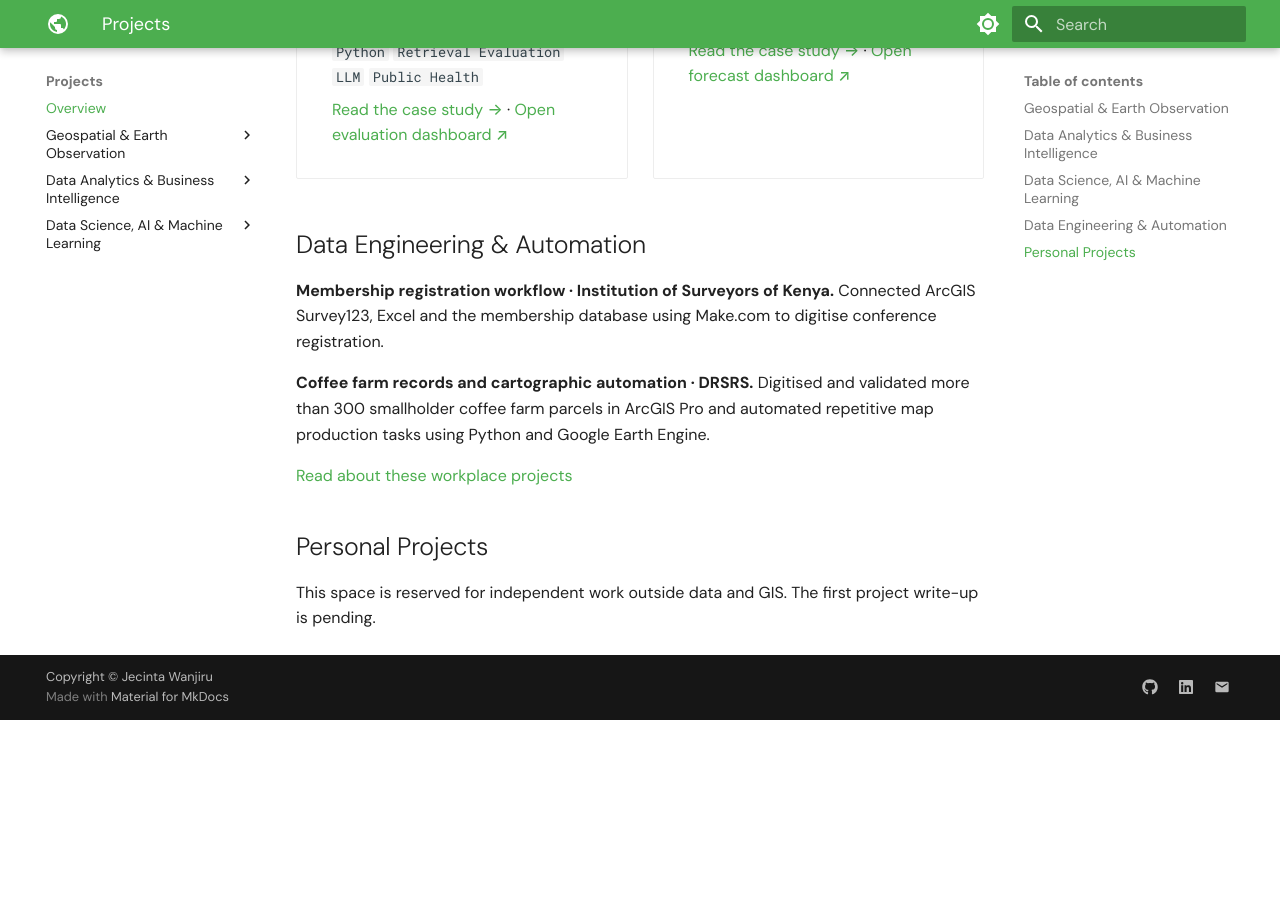
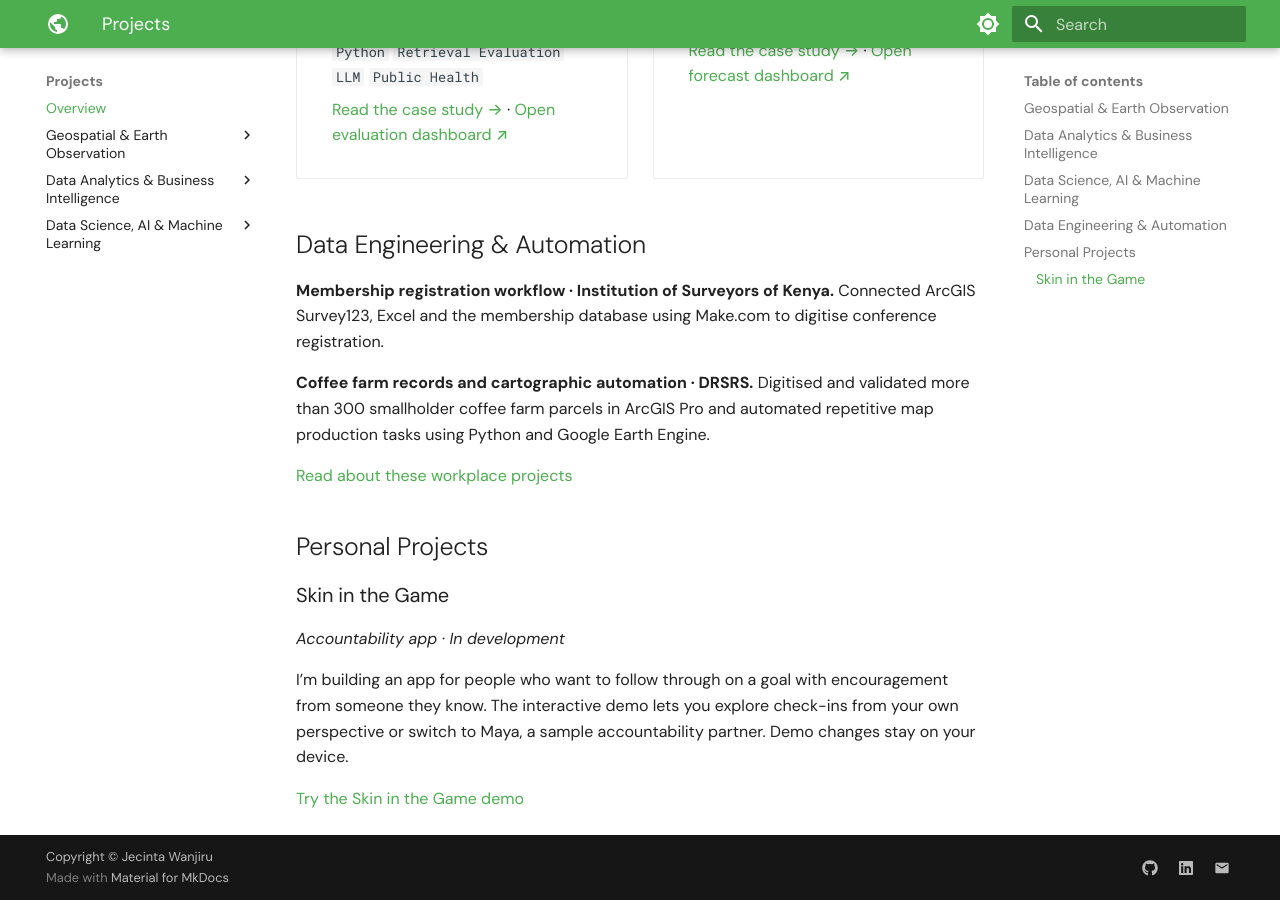
Before and after one commit to Wanjiru-1/Wanjiru-1.github.io, an MkDocs documentation site: the page built from docs/projects/index.md, in a window 1280 px wide and 900 px high, scrolled down 2833 px. Built offline with MkDocs 1.6.1 and Material for MkDocs 9.7.7, drawn with Linux system fonts in a browser that asks for light colours; before the commit the page ends 3553 px from its top, so only the background shows below that.

Commit message:
Feature Skin in the Game under Personal Projects

```diff
--- a/docs/projects/index.md
+++ b/docs/projects/index.md
@@ -114,4 +114,10 @@ Geospatial, AI, and data analytics projects addressing climate risk, disaster pr
 
 ## Personal Projects
 
-This space is reserved for independent work outside data and GIS. The first project write-up is pending.
+### Skin in the Game
+
+*Accountability app · In development*
+
+I’m building an app for people who want to follow through on a goal with encouragement from someone they know. The interactive demo lets you explore check-ins from your own perspective or switch to Maya, a sample accountability partner. Demo changes stay on your device.
+
+[Try the Skin in the Game demo](https://getskininthegame.pages.dev/demo#today)
```
